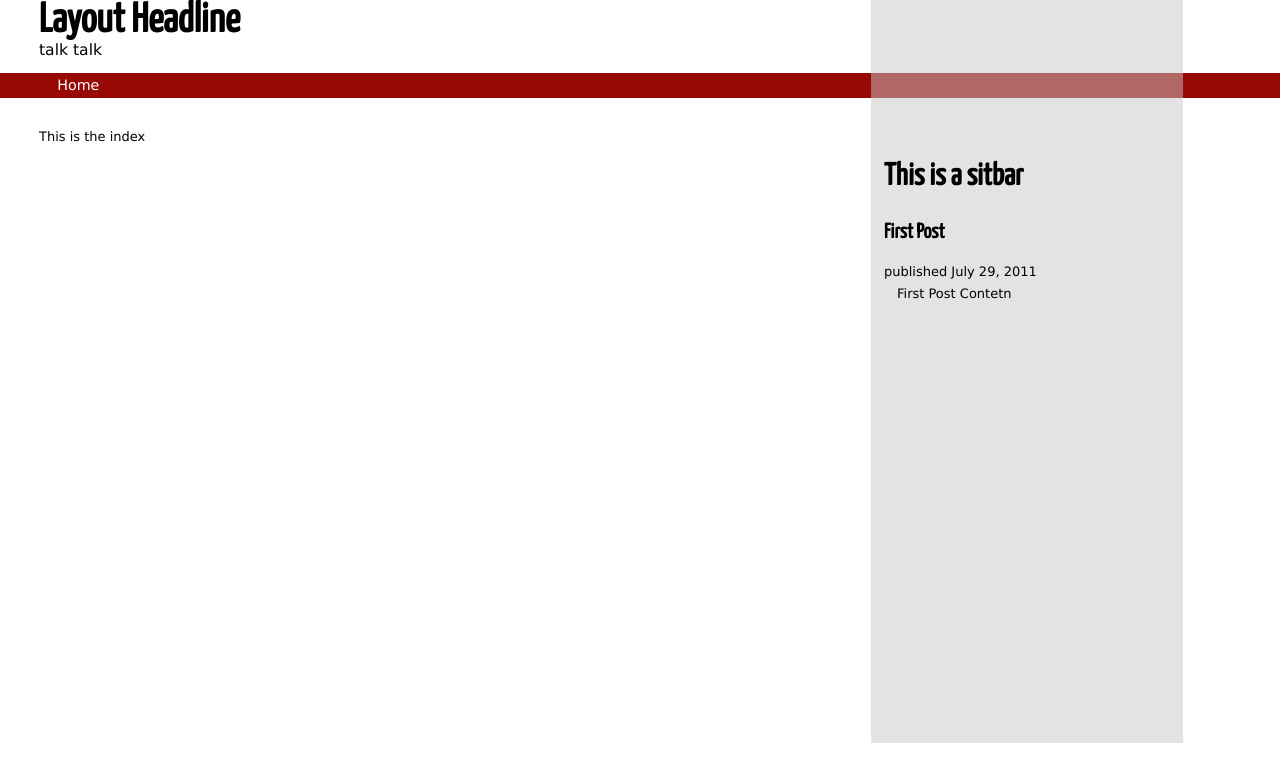
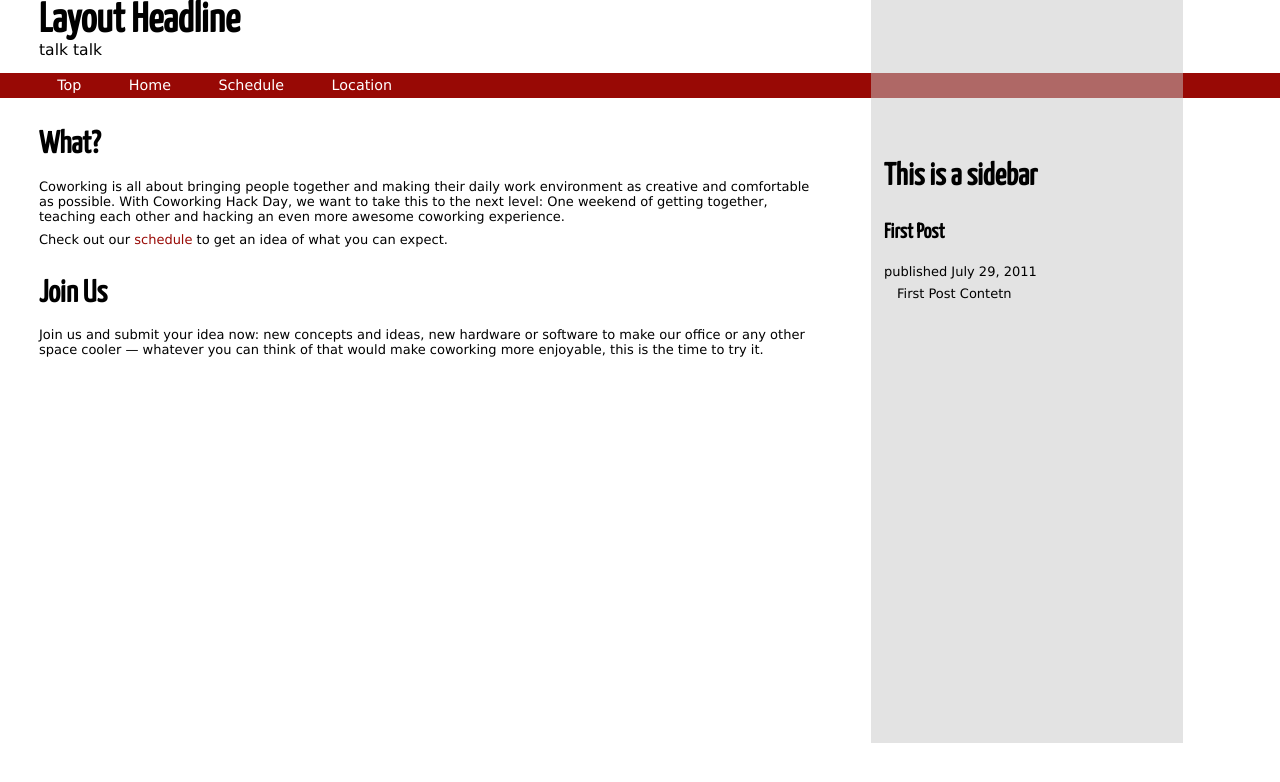
Before and after one commit to thilo/coworking-hack-day, a Jekyll site: the page built from index.md, in a window 1280 px wide. Shown: the top 782 px of the page. Built offline with Jekyll 4.4.1, drawn with Linux system fonts in a browser that asks for light colours.

Commit message:
Updating text, basic styles, fixing typos, removing tabs

```diff
--- a/_includes/sidebar.md
+++ b/_includes/sidebar.md
@@ -1,4 +1,4 @@
-<h2>This is a sitbar</h2>
+<h2>This is a sidebar</h2>
 
 {% for post in site.posts limit:1%}
 <div class="post">
--- a/_layouts/default.html
+++ b/_layouts/default.html
@@ -15,7 +15,10 @@
         <div class="slogan">talk talk</div>
       </div>
       <ul id="navigation">
+        <li><a href="/">Top</a></li>
         <li><a href="/">Home</a></li>
+        <li><a href="/">Schedule</a></li>
+        <li><a href="/">Location</a></li>
       </ul>
       <div id="main">
         <h2>{{ page.title }}</h2>
--- a/css/src/site.scss
+++ b/css/src/site.scss
@@ -34,7 +34,7 @@ body {
 }
 
 h1, h2, h3 {
-  font-family: 'Yanone Kaffeesatz', "Lucida Grande","Lucida Sans Unicode", Helvetica, Arial, Verdana, sans-serif;
+  font-family: "Pluto", "Lucida Grande","Lucida Sans Unicode", Helvetica, Arial, Verdana, sans-serif;
 }
 
 h1 {
@@ -125,7 +125,7 @@ ul#navigation {
 }
 
 .warning {
-  background: url("http://guides.rubyonrails.org/images/tab_yellow.gif") no-repeat scroll left top #FFF9D8;
+  background: #FFF9D8;
   border: medium none;
   margin: 0.25em 4em 1em 2em;
   min-height: 2em;
--- a/index.md
+++ b/index.md
@@ -2,4 +2,12 @@
 layout: default
 ---
 
-This is the index
+## What?
+
+Coworking is all about bringing people together and making their daily work environment as creative and comfortable as possible. With Coworking Hack Day, we want to take this to the next level: One weekend of getting together, teaching each other and hacking an even more awesome coworking experience.
+
+Check out our <a href="#schedule">schedule</a> to get an idea of what you can expect.
+
+## Join Us
+
+Join us and submit your idea now: new concepts and ideas, new hardware or software to make our office or any other space cooler — whatever you can think of that would make coworking more enjoyable, this is the time to try it.
```
Also changed, not shown: README.md, 1 other file.
